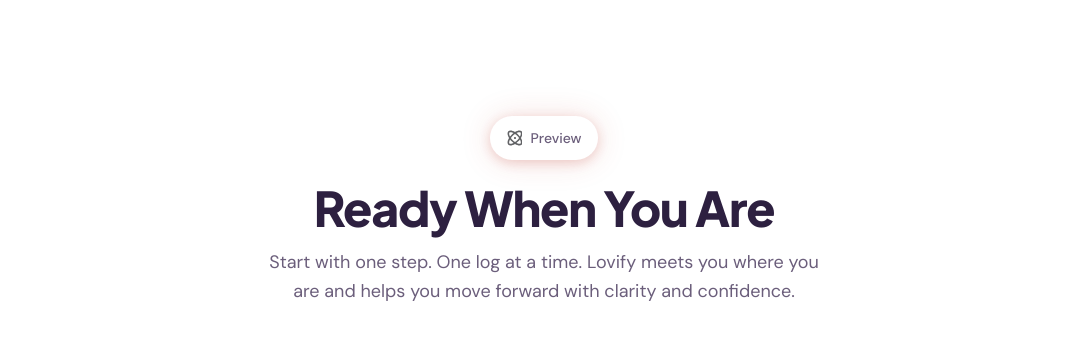
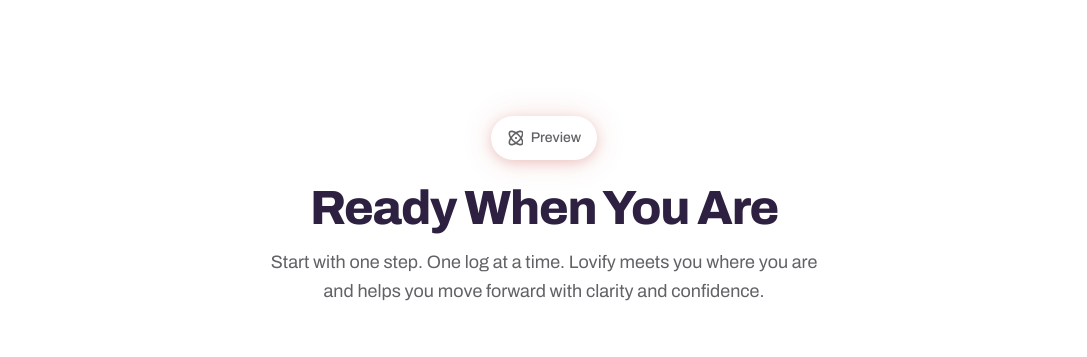
Before and after one commit to peterkell1/lovify-website, a Next.js app: page / in a window 1280 px wide. Shown: the part 1580-1937 px from the top of the page, without its empty margins (96-1183 px from the left). Built offline with nearby package versions, Linux system fonts and the light colour scheme.

Commit message:
Update global styles with new font and color adjustments; enhance layout and styling for ReadyBanner, ReviewsMarquee, TrustedSection, and StaggerButton components.

```diff
--- a/src/app/globals.css
+++ b/src/app/globals.css
@@ -1,3 +1,5 @@
+@import url('https://fonts.googleapis.com/css2?family=Archivo:ital,wght@0,100..900;1,100..900&display=swap');
+
 @import "tailwindcss";
 
 @theme inline {
@@ -16,10 +18,11 @@
   --color-cream: #FFF8F2;
   --color-dark: #1A1225;
   --color-card: #FFFFFF;
+  --color-black: #222326;
 
   /* Text */
   --color-text: #2D2040;
-  --color-text-sub: #6B5E7B;
+  --color-text-sub: #616265;
   --color-text-light: #9B8FAD;
 
   /* Borders */
@@ -31,10 +34,9 @@
   --color-foreground: #2D2040;
 
   /* Fonts */
-  --font-heading: var(--font-jakarta);
-  --font-body: var(--font-dm-sans);
-  --font-sans: var(--font-dm-sans);
-
+  --font-heading: var(--font-archivo);
+  --font-body: var(--font-archivo);
+  --font-sans: var(--font-archivo);
 }
 
 html.lenis, html.lenis body {
@@ -61,7 +63,7 @@
 body {
   background: var(--color-background);
   color: var(--color-foreground);
-  font-family: var(--font-body), system-ui, sans-serif;
+  font-family: "Archivo", system-ui, sans-serif;
   -webkit-font-smoothing: antialiased;
   -moz-osx-font-smoothing: grayscale;
 }
--- a/src/app/layout.tsx
+++ b/src/app/layout.tsx
@@ -1,21 +1,13 @@
 import type { Metadata } from "next";
-import { Plus_Jakarta_Sans, DM_Sans } from "next/font/google";
+import { Archivo } from "next/font/google";
 import "./globals.css";
 
-const jakarta = Plus_Jakarta_Sans({
-  variable: "--font-jakarta",
+const archivo = Archivo({
+  variable: "--font-archivo",
   subsets: ["latin"],
   display: "swap",
-  weight: ["400", "500", "600", "700", "800"],
+  weight: ["100", "200", "300", "400", "500", "600", "700", "800", "900"],
 });
-
-const dmSans = DM_Sans({
-  variable: "--font-dm-sans",
-  subsets: ["latin"],
-  display: "swap",
-  weight: ["400", "500", "700"],
-});
-
 export const metadata: Metadata = {
   title: "Lovify — Transform Your Life Through Music",
   description:
@@ -28,7 +20,7 @@
   children: React.ReactNode;
 }>) => {
   return (
-    <html lang="en" className={`${jakarta.variable} ${dmSans.variable}`}>
+    <html lang="en" className={`${archivo.variable}`}>
       <body suppressHydrationWarning>{children}</body>
     </html>
   );
--- a/src/components/sections/ReadyBanner.tsx
+++ b/src/components/sections/ReadyBanner.tsx
@@ -3,14 +3,14 @@
 import { AppleIcon } from "@/components/ui/icons/AppleIcon";
 
 export const ReadyBanner = () => (
-  <section className="w-full bg-white px-4 py-24">
+  <section className="w-full bg-white px-4 pt-12 md:pb-14">
     <div className="mx-auto max-w-6xl">
       {/* Text + Button */}
       <div className="flex flex-col items-center text-center">
-        <h2 className="font-heading text-4xl font-extrabold tracking-tight text-text sm:text-5xl md:text-6xl">
+        <h2 className="font-heading text-3xl font-semibold tracking-tight text-black sm:text-4xl md:text-5xl">
           Ready When You Are
         </h2>
-        <p className="mt-4 max-w-xl text-base leading-relaxed text-text-sub sm:text-lg">
+        <p className="mt-4 max-w-xl text-base leading-normal font-medium text-text-sub sm:text-lg md:text-xl">
           Start with one step. One log at a time. Bevel meets you where you
           are and helps you move forward with clarity and confidence.
         </p>
@@ -24,15 +24,19 @@
       </div>
 
       {/* Banner Image */}
-      <div className="mt-12 w-full">
-        <Image
-          src="/assets/when-ready-banner.avif"
-          alt="Ready When You Are"
-          width={1920}
-          height={800}
-          className="h-auto w-full object-contain"
-          sizes="(max-width: 768px) 100vw, 1152px"
-        />
+      <div className="relative mt-12 w-full h-96 md:h-[37.5rem] -my-8 md:-my-0">
+        <div
+          className="absolute left-1/2 h-full -translate-x-1/2"
+          style={{ aspectRatio: "1760 / 600" }}
+        >
+          <Image
+            src="/assets/when-ready-banner.avif"
+            alt="Ready When You Are"
+            fill
+            className="absolute inset-0 h-full w-full object-cover"
+            sizes="(max-width: 768px) 100vw, 1760px"
+          />
+        </div>
       </div>
     </div>
   </section>
--- a/src/components/sections/ReviewsMarquee.tsx
+++ b/src/components/sections/ReviewsMarquee.tsx
@@ -64,21 +64,21 @@
 );
 
 const ReviewCard = ({ review }: { review: (typeof reviews)[0] }) => (
-  <div className="w-full max-w-[384px] shrink-0 rounded-2xl bg-white p-7 shadow-[0_6px_24px_#00000014]">
+  <div className="w-full max-w-[384px] shrink-0 rounded-3xl bg-white p-7 shadow-[0_6px_24px_#00000014]">
     <div>
       <div className="flex gap-0.5">
         {Array.from({ length: review.stars }).map((_, i) => (
           <StarIcon key={i} />
         ))}
       </div>
-      <h3 className="mt-3 font-heading text-base font-bold text-text">
+      <h3 className="mt-2 font-heading text-lg font-bold text-text">
         {review.title}
       </h3>
-      <p className="mt-1 text-xs text-text-light">
+      <p className="mt-1 text-base font-medium text-text-light">
         {review.author}, {review.date}
       </p>
     </div>
-    <p className="mt-4 text-lg leading-relaxed" style={{ color: "#222326" }}>
+    <p className="mt-4 text-lg leading-normal font-medium" style={{ color: "#222326" }}>
       &ldquo;{review.quote}&rdquo;
     </p>
   </div>
@@ -118,7 +118,7 @@
   const items = [...reviews, ...reviews];
 
   return (
-    <section className="w-full overflow-hidden bg-white py-16">
+    <section className="w-full overflow-hidden bg-white pb-20 pt-4">
       <div ref={trackRef} className="flex w-max gap-5">
         {items.map((review, i) => (
           <ReviewCard key={i} review={review} />
--- a/src/components/sections/TrustedSection.tsx
+++ b/src/components/sections/TrustedSection.tsx
@@ -68,13 +68,13 @@
 );
 
 const TextBlock = ({ ref }: { ref?: React.Ref<HTMLDivElement> }) => (
-  <div ref={ref} className="px-5 text-center">
-    <h2 className="font-heading text-3xl font-extrabold tracking-tight text-text sm:text-4xl md:text-4xl md:leading-[1.2]">
+  <div ref={ref} className="text-center">
+    <h2 className="font-heading text-3xl font-semibold tracking-tight text-black sm:text-4xl md:text-5xl md:leading-[1.2]">
       Crafted with Care.
       <br />
       Loved Everywhere.
     </h2>
-    <p className="mt-4 text-[15px] leading-relaxed text-text-sub">
+    <p className="mt-4 text-xl leading-normal text-text-sub font-medium">
       Don&apos;t take our words for it. See why Lovify is trusted and loved by
       people around the world who want to feel better, grow stronger, and live
       with purpose.
@@ -115,7 +115,7 @@
   }, []);
 
   return (
-    <section className="w-full overflow-hidden bg-white px-4 py-24">
+    <section className="w-full overflow-hidden bg-white px-4 pt-24 pb-10">
       {/* Desktop */}
       <div className="hidden md:block" ref={containerRef}>
         <div className="relative pb-44 lg:pb-32">
@@ -124,7 +124,7 @@
               <div
                 key={ci}
                 ref={(el) => { colRefs.current[ci] = el; }}
-                className={`flex flex-1 flex-col gap-2.5${ci === 0 || ci === 7 ? " hidden lg:flex" : ""}`}
+                className={`flex flex-1 flex-col gap-2.5 ${ci === 0 || ci === 7 ? " hidden lg:flex" : ""}`}
                 style={{ marginTop: col.mt }}
               >
                 {col.cards.map((card, ii) => (
--- a/src/components/ui/buttons/StaggerButton.tsx
+++ b/src/components/ui/buttons/StaggerButton.tsx
@@ -31,7 +31,8 @@
 }: StaggerButtonProps) => (
   <a
     href={href}
-    className={`font-heading group inline-flex items-center gap-2.5 rounded-full border border-black/8 bg-white px-8 py-4 text-lg font-semibold text-text shadow-md transition-shadow hover:shadow-lg ${className}`}
+    className={`font-heading group inline-flex items-center gap-2.5 rounded-full bg-white px-8 py-4 text-lg font-semibold text-text transition-shadow ${className}`}
+    style={{ boxShadow: "0 0.25rem 1.5rem #00000026" }}
   >
     {icon}
     <span className="inline-flex">
```
